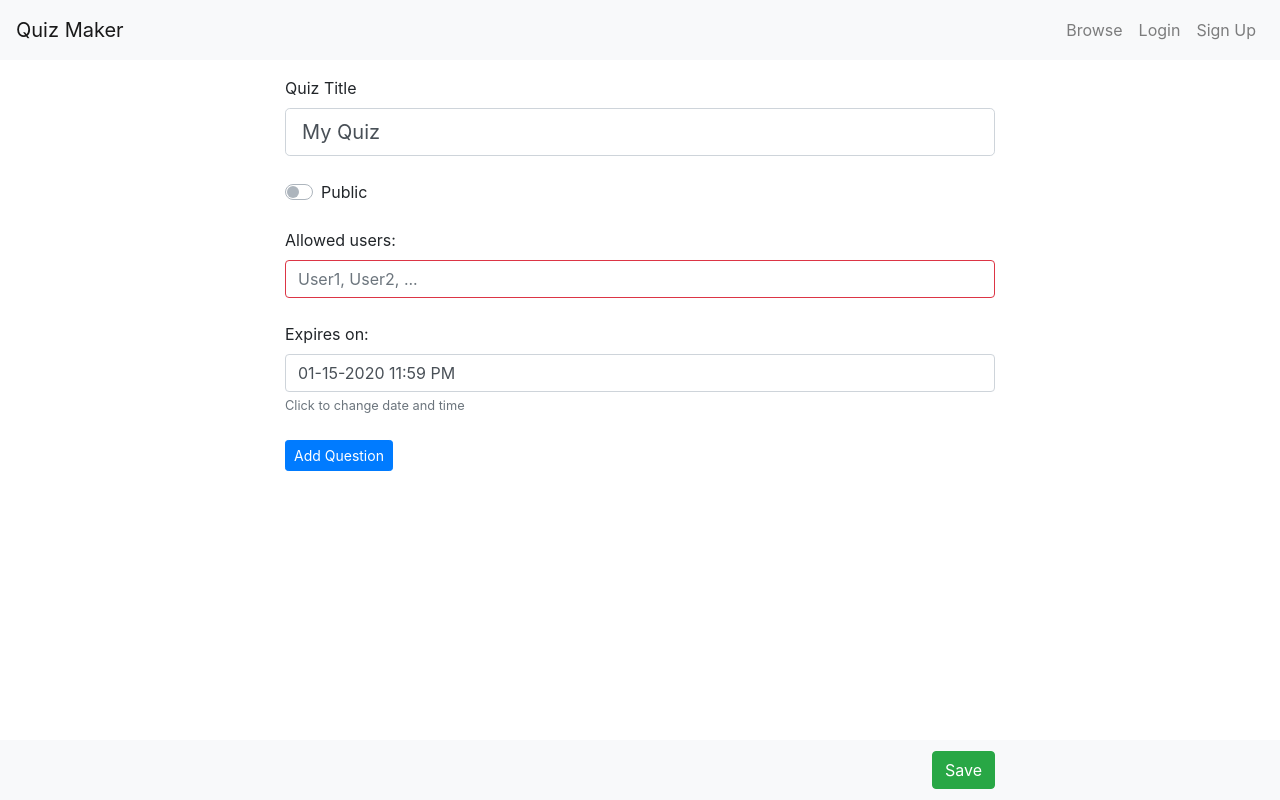
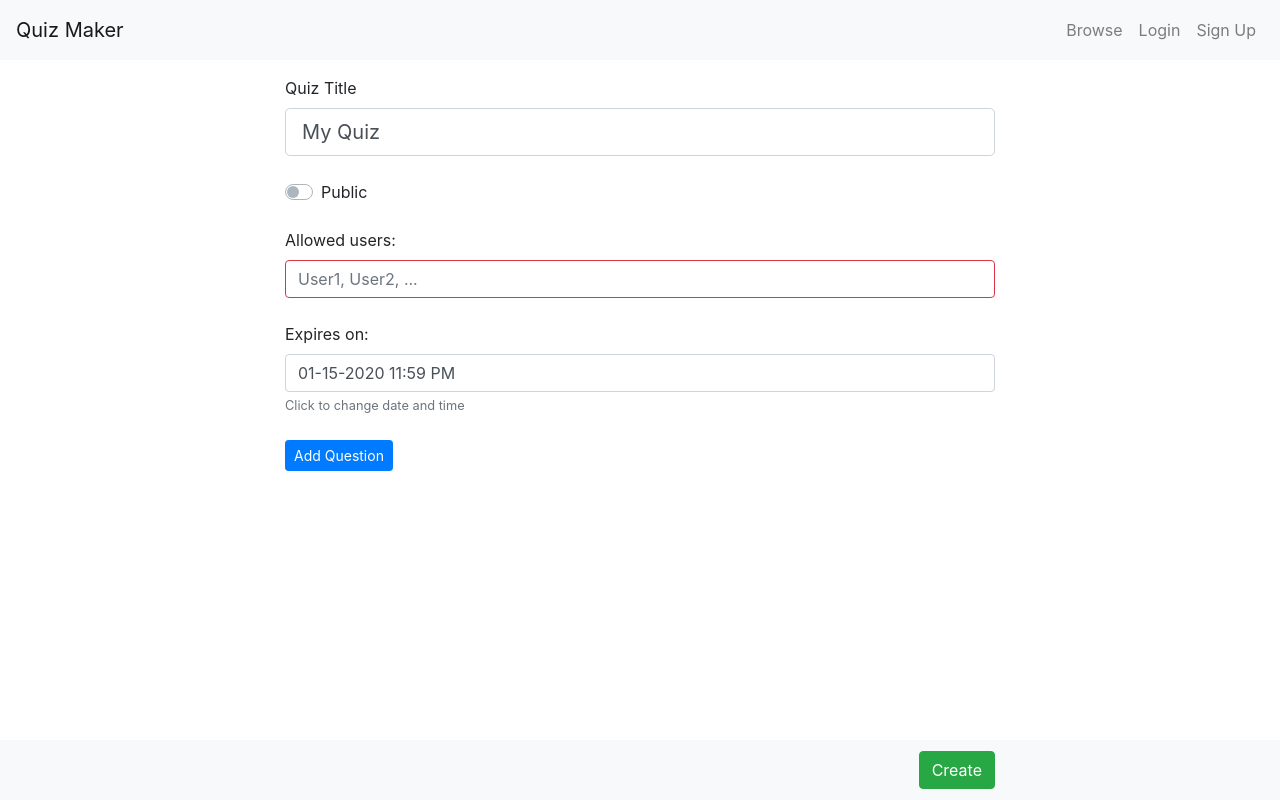
Before and after one commit to jtaylorsoftware/quizapp-web, a React (Create React App) app: page /quiz/create in a window 1280 px wide. Built offline with nearby package versions, Linux system fonts and the light colour scheme.

Commit message:
Add text and onClick props

```diff
--- a/src/components/quiz/common/Footer.js
+++ b/src/components/quiz/common/Footer.js
@@ -1,15 +1,29 @@
 import React from 'react'
+import PropTypes from 'prop-types'
 
-const Footer = () => {
+/**
+ * Displays a footer with a single action button (likely for saving answers or submitting a quiz)
+ * @param {object} props Component props
+ * @param {string} props.text Text to display on the button
+ * @param {function} props.onClick Function to invoke when clicked
+ */
+const Footer = ({ text, onClick }) => {
   return (
     <footer className='footer bg-light'>
       <div className='container h-100'>
         <div className='col-lg-8 col-sm-10 mx-auto h-100 d-flex align-items-center'>
-          <button className='btn btn-success ml-auto'>Save</button>
+          <button className='btn btn-success ml-auto' onClick={onClick}>
+            {text}
+          </button>
         </div>
       </div>
     </footer>
   )
 }
 
+Footer.propTypes = {
+  text: PropTypes.string.isRequired,
+  onClick: PropTypes.func.isRequired
+}
+
 export default Footer
```
